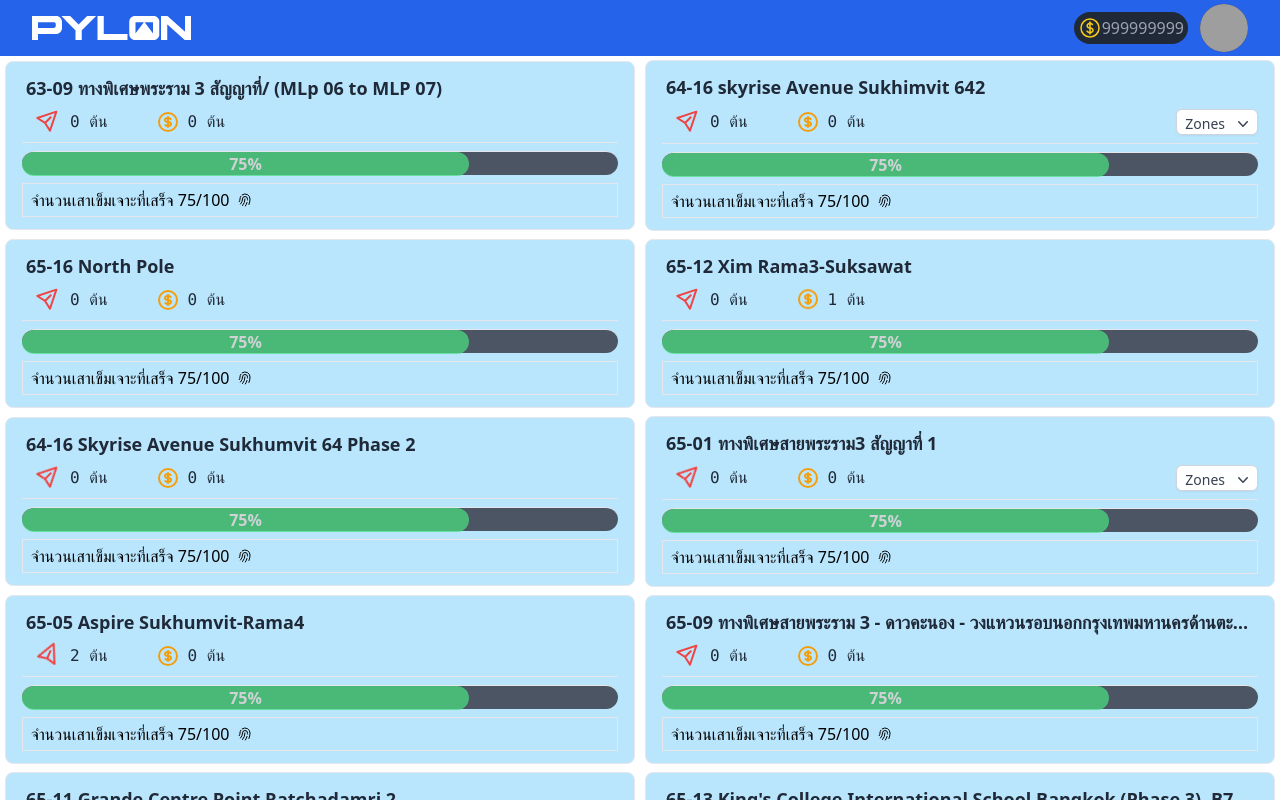
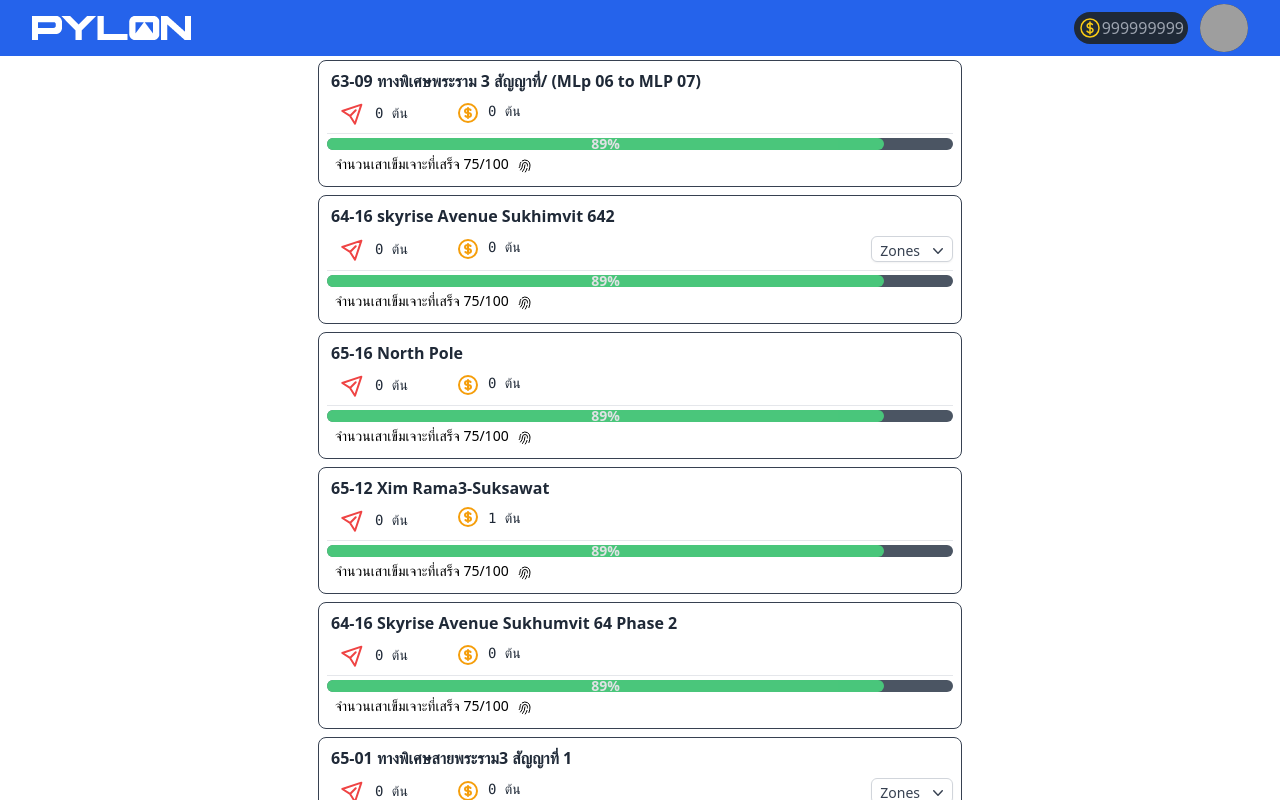
Before and after one commit to thatbeer/react_qcreport, a React (Create React App) app: page / in a window 1280 px wide. Shown: the top 800 px of the page. Built offline with nearby package versions, Linux system fonts and the light colour scheme; sample sign-in values are in the browser's storage; grey boxes are pictures that could not be loaded.

Commit message:
decorate main card

```diff
--- a/src/components/Maincard.jsx
+++ b/src/components/Maincard.jsx
@@ -45,15 +45,17 @@ const Maincard = (props) => {
     const {projectid , projName , erp , coin , zone} = props
     return (
         <>
-            <div className="block px-4 py-3 my-1 border  rounded-lg w-screen lg:w-[630px] mx-auto  h-auto
-                            shadow-none hover:shadow-lg bg-sky-200 hover:bg-blue-200 transition-all duration-300">
+            <div className="block px-2 py-1  w-screen lg:w-[660px] mx-auto  h-auto
+                            shadow-none hover:shadow-lg rounded-lg hover:bg-blue-200 transition-all duration-300">
+                <div className=" bg-white-100 py-2 px-2 rounded-lg border border-gray-700 hover:bg-blue-100 ">
+
                     <Link to={`/project?projectid=${projectid}`} state={{...props}} >
-                    <h5 className="mb-2  px-1 text-lg font-bold  text-gray-800 dark:text-whte hover:underline hover:text-blue-600 truncate ">
+                        <h5 className="mb-2  px-1 text font-bold  text-gray-800 dark:text-whte hover:underline hover:text-blue-600 truncate ">
                             {projName}
                         </h5>
                     </Link>
                     <div className="flex flex-inline items-center justify-between lg:my-2 my-2  mx-auto">
-                    <div className="flex flex-row-2 gap-6 mr-auto items-center">
+                        <div className="flex flex-row-2 gap-6 mr-auto items-center text-sm">
                             <p className='flex flex-inline mx-2 '>
                                 <svg className={`${ erp > 0 ? "animate-wiggle" : "rotate-45 " } -mt-1 w-6 h-6 text-red-500 mx-2 duration-300`} fill="none" stroke="currentColor" viewBox="0 0 24 24" xmlns="http://www.w3.org/2000/svg"><path stroke-linecap="round" stroke-linejoin="round" stroke-width="2" d="M12 19l9 2-9-18-9 18 9-2zm0 0v-8"></path></svg>
                                 <pre>
@@ -76,19 +78,20 @@ const Maincard = (props) => {
                         { zone ? <Dropdownlist zone={zone} projectid={projectid} className="bg-gray-100 " /> : null}
                     </div>
                     <hr style={{ color: 'red' }}/>
-                <div className=" bg-gray-600 h-6 rounded-2xl my-2 flex border-t outline-offset-4
+                    <div className=" bg-gray-600 h-3 rounded-2xl my-1 flex  outline-offset-4 text-sm
                     flex-inline justify-start items-center mx-auto" style={{width: "100%"}} >
                         <div
-                        className="bg-green-400 duration-100 animate-pulse h-6  flex flex-start items-center justify-center
+                            className="bg-green-400 duration-100 animate-pulse h-3  flex flex-start items-center justify-center
                             text-md font-semibold text-white rounded-2xl"
-                        style={{width: "75%"}}>
-                        75%
+                            style={{width: "89%"}}>
+                            <p>89%</p>
                         </div>
                     </div>
-                <div className="px-2 py-1 block text-start text mx-auto w-auto bg--200 border border-gray-200">
-                    <p className="flex flex-inline">จำนวนเสาเข็มเจาะที่เสร็จ 75/100 <FingerPrintIcon className="h-6 w-6 pl-2 text-green"/></p>
+                    <div className="px-2 block text-start text mx-auto w-auto ">
+                        <p className="flex flex-inline text-sm">จำนวนเสาเข็มเจาะที่เสร็จ 75/100 <FingerPrintIcon className="h-6 w-6 pl-2 text-green"/></p>
                     </div>
                     {/* <Progressbar/> */}
+                </div>
             </div>
         </>
     )
--- a/src/components/Subnavbar.jsx
+++ b/src/components/Subnavbar.jsx
@@ -32,15 +32,15 @@ const Subnavbar = (props) => {
                   <p className={`truncate w-full text-center lg:text-start ${titleback ? "hover:text-blue-700 hover:cursor-pointer" : ""}  z-40 `}
                    onClick={titleback ? onClickTitle : null}>{PName}</p>
                   <p className='truncate w-full text-center lg:hidden'>
+                    { pileId ? (
                     <div className='flex items-center justify-center' >
-                    { pileId ? (
+                      {pileId}
+                      <FolderArrowDownIcon className='md:hidden z-30 lg:relative h-8 w-8  text-red-500
+                    hover:cursor-pointer ' />
                       <div>
-                    {pileId}
-                    <FolderArrowDownIcon className='md:hidden z-30 lg:relative h-8 w-8  text-red-500
-                  hover:cursor-pointer ' />
+                    </div>
                     </div>) : null
                     }
-                    </div>
                   </p>
                 </div>
 
--- a/src/page/MainPage.jsx
+++ b/src/page/MainPage.jsx
@@ -14,14 +14,6 @@ const projectX = [
     { projectId: "10", erp:"0" , coin:"0", name: "65-13 King's College International School Bangkok (Phase 3), B7 Building" },
 ]
 
-// const dummy = [
-//     {name :"A" , zone:[
-//         {name:"facility"},{name:"playard"}
-//     ]},
-//     {name : "B" }
-// ]
-
-
 
 
 function Mainpage() {
@@ -30,7 +22,7 @@ function Mainpage() {
             <div className="relative top-12 mx-auto max-w-full px-4 py-2 sm:px-0">
                 <div className="flex flex-wrap items-center justify-center mx-auto ">
                     {projectX.map((list,idx) => (
-                        <ul key={idx} className="lg:mx-auto mx-1">
+                        <ul key={idx} className="lg:mx-auto ">
                             <li className=""><Maincard projectid={list.projectId} erp={list.erp} coin={list.coin} projName={list.name} zone={list.zone} /></li>
                         </ul>
                     ))}
```
Lines whose indentation alone changed are shown as unchanged.
